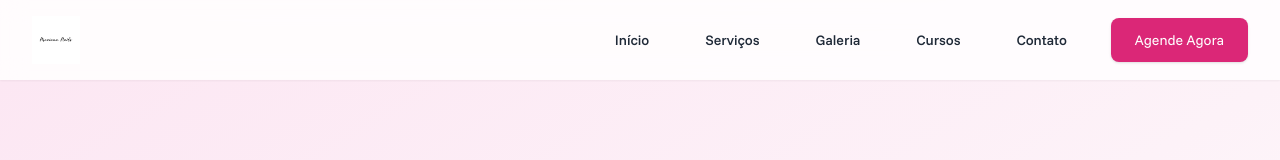
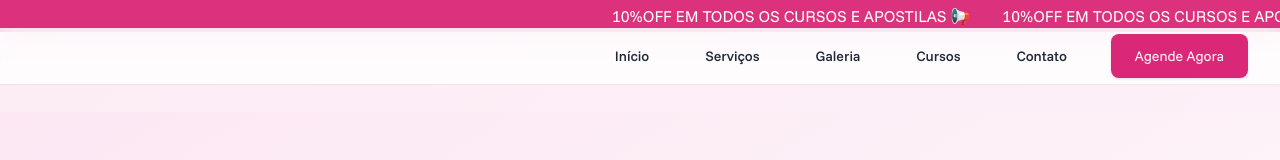
Before and after one commit to devsouzaedu/v2_mariananails_site, a Next.js app: page / in a window 1280 px wide. Shown: the top 160 px of the page. Built offline with nearby package versions, Linux system fonts and the light colour scheme; a web font is replaced by a local one.

Commit message:
tapbaseras

```diff
--- /dev/null
+++ b/src/components/AnimatedBanner.tsx
@@ -0,0 +1,14 @@
+import React from 'react';
+
+export default function AnimatedBanner() {
+  return (
+    <div className="bg-primary-600 text-white overflow-hidden py-1">
+      <div className="animate-marquee whitespace-nowrap">
+        <span className="mx-4">10%OFF EM TODOS OS CURSOS E APOSTILAS 📢</span>
+        <span className="mx-4">10%OFF EM TODOS OS CURSOS E APOSTILAS 📢</span>
+        <span className="mx-4">10%OFF EM TODOS OS CURSOS E APOSTILAS 📢</span>
+        <span className="mx-4">10%OFF EM TODOS OS CURSOS E APOSTILAS 📢</span>
+      </div>
+    </div>
+  );
+}
--- a/src/components/Navbar.tsx
+++ b/src/components/Navbar.tsx
@@ -1,8 +1,8 @@
 "use client"
 
-import Image from 'next/image'
 import Link from 'next/link'
 import { useState, useEffect } from 'react'
+import AnimatedBanner from './AnimatedBanner'
 
 export default function Navbar() {
   const [isMenuOpen, setIsMenuOpen] = useState(false)
@@ -26,19 +26,12 @@ export default function Navbar() {
 
   return (
     <>
-      <nav className="bg-white/80 backdrop-blur-md fixed w-full z-20 shadow-sm">
+      <AnimatedBanner />
+      <nav className="bg-white/80 backdrop-blur-md fixed w-full z-20 shadow-sm top-7">
         <div className="container mx-auto px-4 sm:px-6 lg:px-8">
-          <div className="flex justify-between items-center h-20">
+          <div className="flex justify-between items-center h-14">
             <div className="flex-shrink-0">
-              <Link href="/" className="flex items-center">
-                <Image
-                  src="/images/logo_mariana_nails.png"
-                  alt="Mariana Nails"
-                  width={150}
-                  height={50}
-                  className="h-12 w-auto"
-                />
-              </Link>
+              {/* Logo removida */}
             </div>
 
             {/* Desktop menu */}
@@ -153,11 +146,9 @@ export default function Navbar() {
           </div>
 
           <div className="pb-12 flex justify-center">
-            <Image
+            <img
               src="/images/logo_mariana_nails.png"
               alt="Mariana Nails"
-              width={120}
-              height={40}
               className="h-10 w-auto opacity-80"
             />
           </div>
--- a/tailwind.config.js
+++ b/tailwind.config.js
@@ -63,11 +63,16 @@ module.exports = {
       },
       animation: {
         'float': 'float 6s ease-in-out infinite',
+        'marquee': 'marquee 25s linear infinite',
       },
       keyframes: {
         float: {
           '0%, 100%': { transform: 'translateY(0)' },
           '50%': { transform: 'translateY(-10px)' },
+        },
+        marquee: {
+          '0%': { transform: 'translateX(100%)' },
+          '100%': { transform: 'translateX(-100%)' },
         }
       }
     },
```
